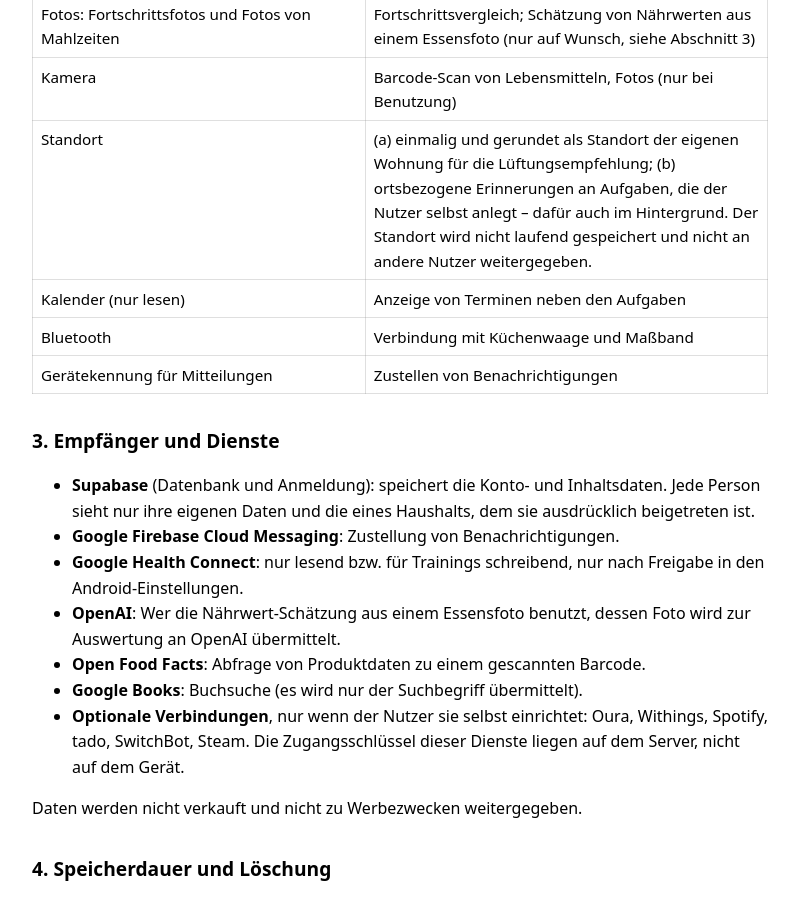
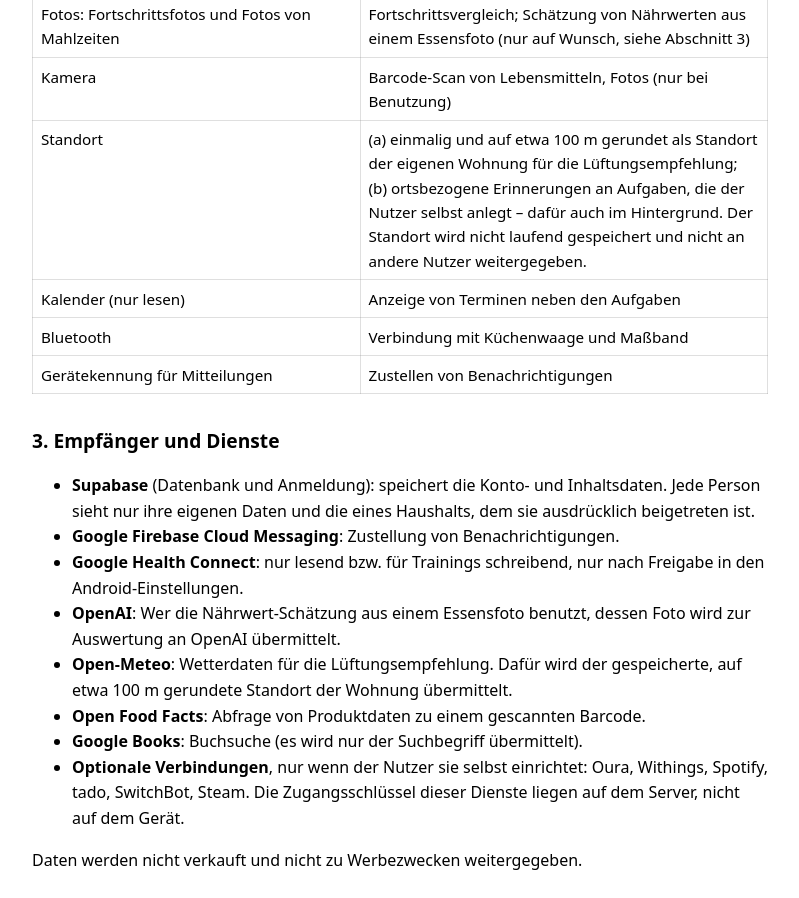
Before and after one commit to Secernis-admin/savabo-datenschutz, a plain HTML site: page index.html in a window 1280 px wide. Shown: the part 820-1718 px from the top of the page, without its empty margins (240-1039 px from the left). Drawn offline with Linux system fonts and the light colour scheme.

Commit message:
Datenschutzerklaerung: Open-Meteo und Rundung des Wohnungsstandorts nachgetragen
Co-Authored-By: Claude Opus 5.5 <noreply@anthropic.com>
Claude-Session: https://claude.ai/code/session_01BG82SJqVbpbrh6dhvt9CP2

```diff
--- a/index.html
+++ b/index.html
@@ -33,7 +33,7 @@ und keinen Verkauf von Daten.</p>
 <tr><td>Gesundheits- und Körperdaten: Gewicht, Körpermaße, Nährwerte, Trainingsdaten; aus Health Connect (nur nach Freigabe) Schritte, Kalorien, Schlaf, Ruhepuls und Herzfrequenzvariabilität</td><td>Anzeige von Verlauf und Tageswerten</td></tr>
 <tr><td>Fotos: Fortschrittsfotos und Fotos von Mahlzeiten</td><td>Fortschrittsvergleich; Schätzung von Nährwerten aus einem Essensfoto (nur auf Wunsch, siehe Abschnitt 3)</td></tr>
 <tr><td>Kamera</td><td>Barcode-Scan von Lebensmitteln, Fotos (nur bei Benutzung)</td></tr>
-<tr><td>Standort</td><td>(a) einmalig und gerundet als Standort der eigenen Wohnung für die Lüftungsempfehlung; (b) ortsbezogene Erinnerungen an Aufgaben, die der Nutzer selbst anlegt – dafür auch im Hintergrund. Der Standort wird nicht laufend gespeichert und nicht an andere Nutzer weitergegeben.</td></tr>
+<tr><td>Standort</td><td>(a) einmalig und auf etwa 100&nbsp;m gerundet als Standort der eigenen Wohnung für die Lüftungsempfehlung; (b) ortsbezogene Erinnerungen an Aufgaben, die der Nutzer selbst anlegt – dafür auch im Hintergrund. Der Standort wird nicht laufend gespeichert und nicht an andere Nutzer weitergegeben.</td></tr>
 <tr><td>Kalender (nur lesen)</td><td>Anzeige von Terminen neben den Aufgaben</td></tr>
 <tr><td>Bluetooth</td><td>Verbindung mit Küchenwaage und Maßband</td></tr>
 <tr><td>Gerätekennung für Mitteilungen</td><td>Zustellen von Benachrichtigungen</td></tr>
@@ -45,6 +45,7 @@ und keinen Verkauf von Daten.</p>
 <li><strong>Google Firebase Cloud Messaging</strong>: Zustellung von Benachrichtigungen.</li>
 <li><strong>Google Health Connect</strong>: nur lesend bzw. für Trainings schreibend, nur nach Freigabe in den Android-Einstellungen.</li>
 <li><strong>OpenAI</strong>: Wer die Nährwert-Schätzung aus einem Essensfoto benutzt, dessen Foto wird zur Auswertung an OpenAI übermittelt.</li>
+<li><strong>Open-Meteo</strong>: Wetterdaten für die Lüftungsempfehlung. Dafür wird der gespeicherte, auf etwa 100&nbsp;m gerundete Standort der Wohnung übermittelt.</li>
 <li><strong>Open Food Facts</strong>: Abfrage von Produktdaten zu einem gescannten Barcode.</li>
 <li><strong>Google Books</strong>: Buchsuche (es wird nur der Suchbegriff übermittelt).</li>
 <li><strong>Optionale Verbindungen</strong>, nur wenn der Nutzer sie selbst einrichtet: Oura, Withings, Spotify, tado, SwitchBot, Steam. Die Zugangsschlüssel dieser Dienste liegen auf dem Server, nicht auf dem Gerät.</li>
```
